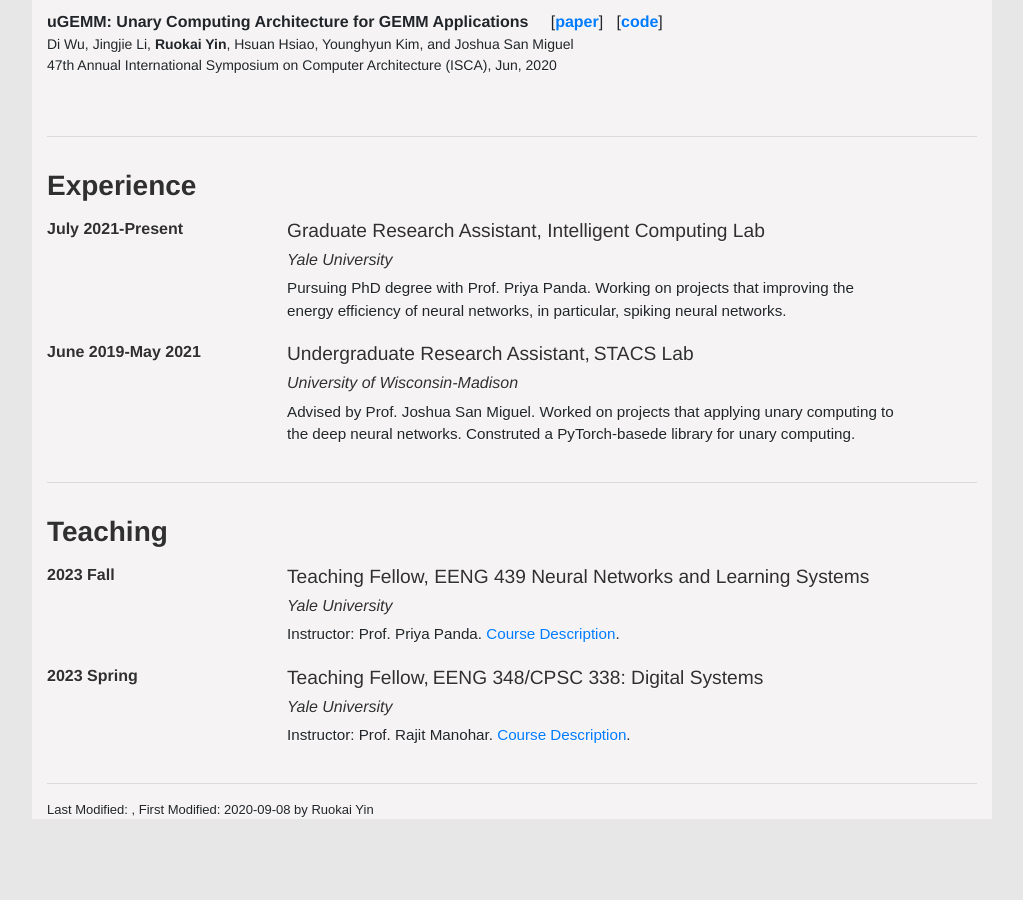
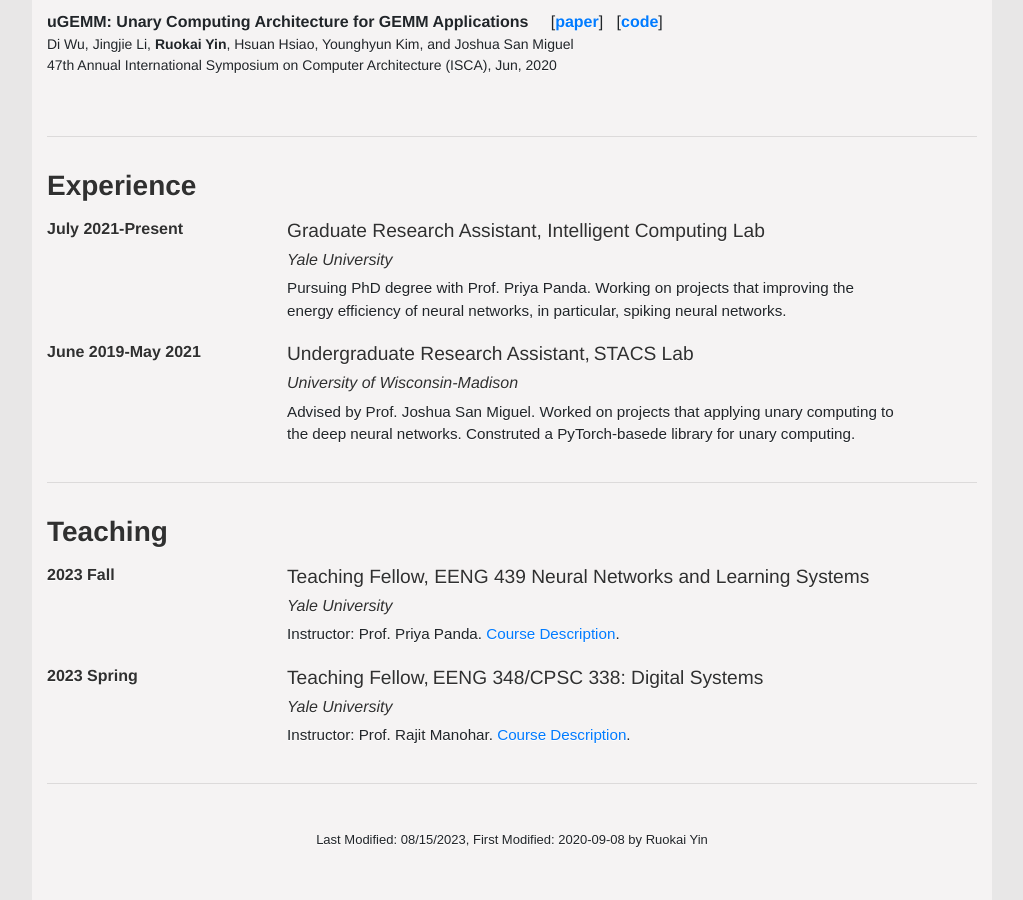
Before and after one commit to RuokaiYin/RuokaiYin.github.io, a Jekyll site: the page built from index.html, in a window 1280 px wide and 900 px high, scrolled down 1519 px. Shown: the whole window, without its empty margins (128-1151 px from the left). Built offline with Jekyll 4.4.1, drawn with Linux system fonts in a browser that asks for light colours; before the commit the page ends 2358 px from its top, so only the background shows below that; some of the changed lines change nothing that is shown.

Commit message:
Update index.html

```diff
--- a/index.html
+++ b/index.html
@@ -21,10 +21,14 @@
         {% include teaching.html %}
     </section>
     <hr>
-    <footer>
+    <footer class="d-flex justify-content-center align-items-center" style="height: 100px;">
         <p style="font-size: small;">
-            Last Modified: {{ page.last_modified_at | date: "%Y-%m-%d" }}, First Modified: 2020-09-08 by Ruokai Yin
+            Last Modified: <span id="lastModified"></span>,
+            First Modified: 2020-09-08 by Ruokai Yin
         </p>
+        <script>
+            document.getElementById('lastModified').textContent = document.lastModified.split(" ")[0];
+        </script>
     </footer>
 
     <!-- JavaScript at the end for better performance -->
```
